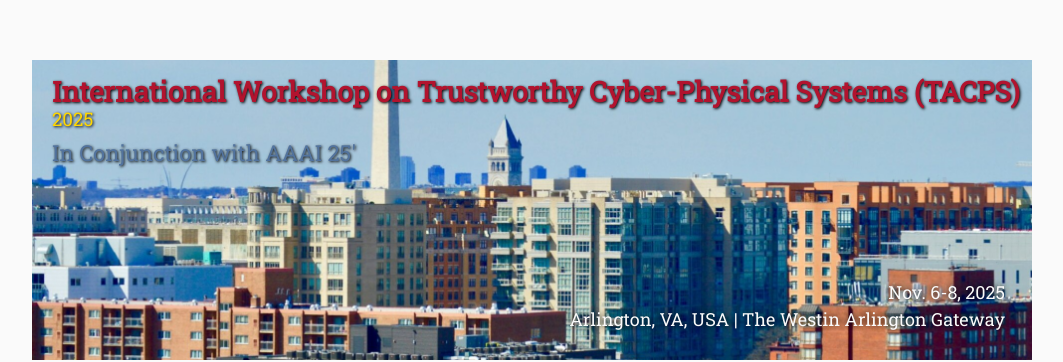
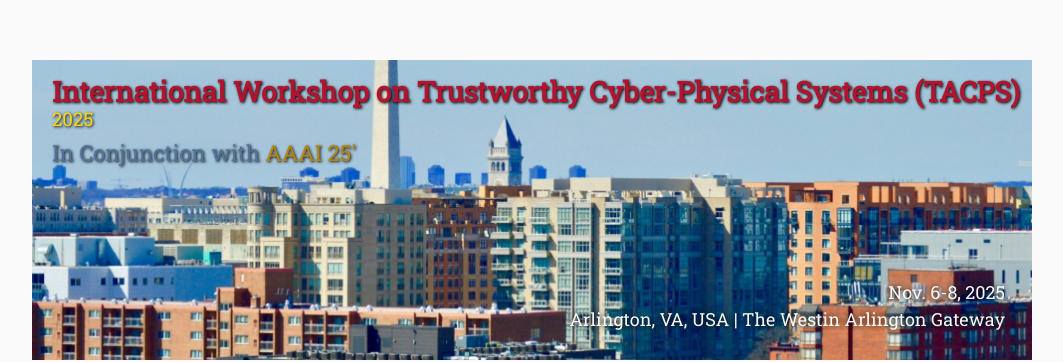
Before and after one commit to ITSEG-MQ/tacps, a Jekyll site: the page built from index.html, in a window 1280 px wide. Shown: the top 362 px of the page, without its empty margins (108-1171 px from the left). Built offline with Jekyll 4.4.1, drawn with Linux system fonts in a browser that asks for light colours.

Commit message:
Update header.html

```diff
--- a/_includes/header.html
+++ b/_includes/header.html
@@ -5,7 +5,12 @@
       International Workshop on Trustworthy Cyber-Physical Systems (TACPS)
       <span class="year">2025</span>
     </div>
-    <div class="title2">In Conjunction with AAAI 25'</div>
+<!--     <div class="title2">In Conjunction with AAAI 25'</div> -->
+    <div class="title2">
+      In Conjunction with
+      <a href="https://aaai.org/conference/fall-symposia/fss25/" target="_blank">AAAI 25'</a>
+    </div>
+
   </div>
   <div class="bottom-right">
     Nov. 6-8, 2025 <br> Arlington, VA, USA | The Westin Arlington Gateway
```
